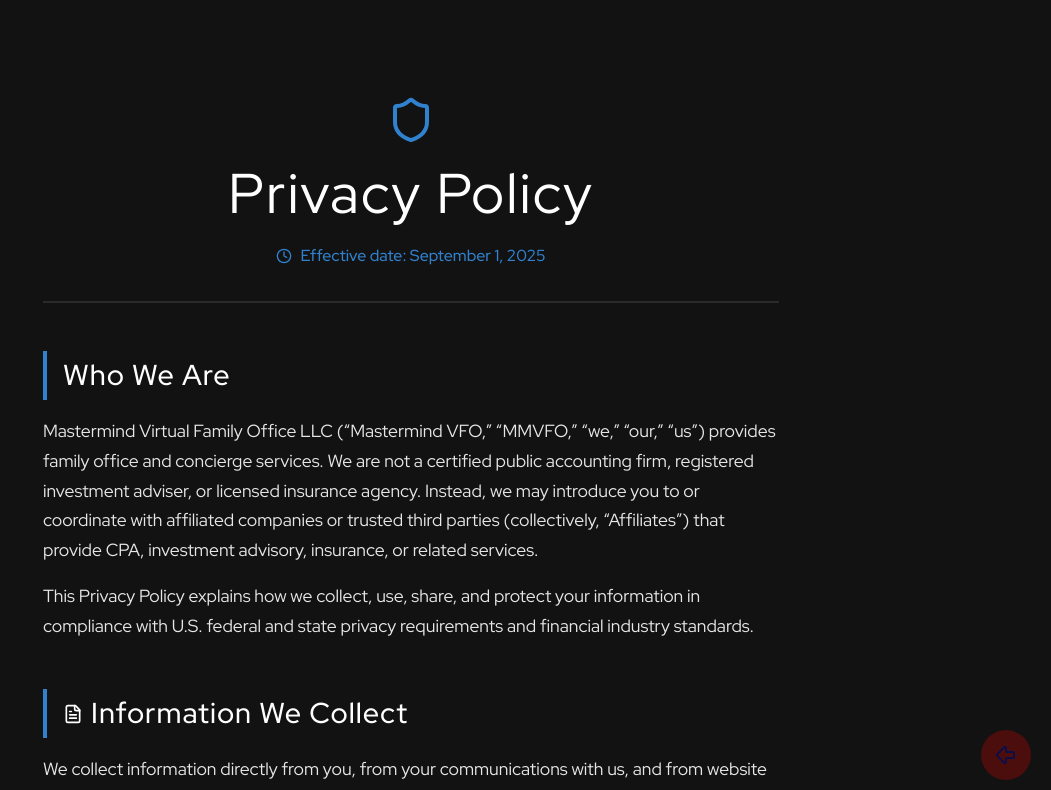
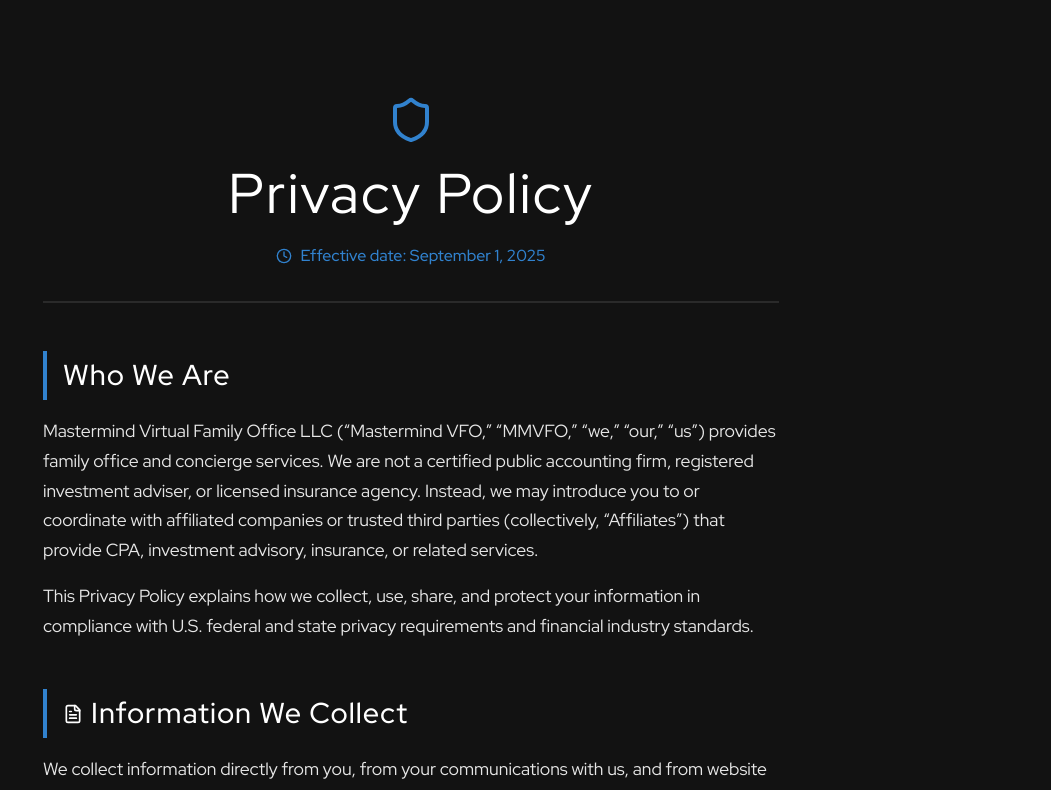
Before and after one commit to GabeKouki/Mastermind, a React (Vite) app: page /privacy-policy in a window 1280 px wide. Shown: the top 790 px of the page, without its empty margins (229-1280 px from the left). Built offline with nearby package versions, Linux system fonts and the light colour scheme.

Commit message:
last changes

```diff
--- a/package.json
+++ b/package.json
@@ -13,7 +13,8 @@
     "lucide-react": "^0.525.0",
     "react": "^19.1.0",
     "react-dom": "^19.1.0",
-    "react-router-dom": "^7.6.3"
+    "react-router-dom": "^7.6.3",
+    "vercel": "^48.2.9"
   },
   "devDependencies": {
     "@eslint/js": "^9.29.0",
--- a/src/components/BackToHomeButton.jsx
+++ b/src/components/BackToHomeButton.jsx
@@ -1,19 +1,17 @@
-import '../styles/BackToHomeButton.css'
+import "../styles/BackToHomeButton.css";
 
-import React from 'react'
-import { ArrowBigLeft } from 'lucide-react'
-import { Link } from 'react-router-dom'
+import React from "react";
+import { ArrowBigLeft } from "lucide-react";
+import { Link } from "react-router-dom";
 
 const BackToHomeButton = () => {
+  return (
+    <div className="BackToHomeButtonContainer">
+      <Link to="/" className="BackToHomeButton">
+        Back To Home
+      </Link>
+    </div>
+  );
+};
 
-
-
-
-  return (
-    <Link to="/" className="BackToHomeButtonContainer">
-      <ArrowBigLeft size={24} className="BackToHomeButtonIcon" />
-    </Link>
-  )
-}
-
-export default BackToHomeButton
+export default BackToHomeButton;
--- a/src/styles/BackToHomeButton.css
+++ b/src/styles/BackToHomeButton.css
@@ -1,28 +1,25 @@
 .BackToHomeButtonContainer {
-  position: fixed;
-  bottom: 20px;
-  right: 20px;
-  width: 50px;
-  height: 50px;
+  display: flex;
+  width: 100%;
+  align-items: center;
+  justify-content: center;
+}
+
+.BackToHomeButton {
   display: flex;
   align-items: center;
   justify-content: center;
-  z-index: 100;
-  background-color: red;
-  border-radius: 32px;
-  cursor: pointer;
-  animation: blink 2.5s ease-in-out infinite;
+  text-decoration: none;
+  color: var(--primary-blue);
+  font-size: 1.5rem;
+  font-weight: bold;
+  border: 1px solid var(--primary-blue);
+  padding: 0.5rem 1rem;
+  border-radius: 0.5rem;
+  transition: all 0.2s ease-in-out;
 }
 
-
-@keyframes blink {
-  0% {
-    opacity: 1;
-  }
-  50% {
-    opacity: 0;
-  }
-  100% {
-    opacity: 1;
-  }
+.BackToHomeButton:hover {
+  background-color: white;
+  color: var(--primary-blue);
 }
```
Also changed, not shown: 1 other file (tests, documents, lock files or other folders).
